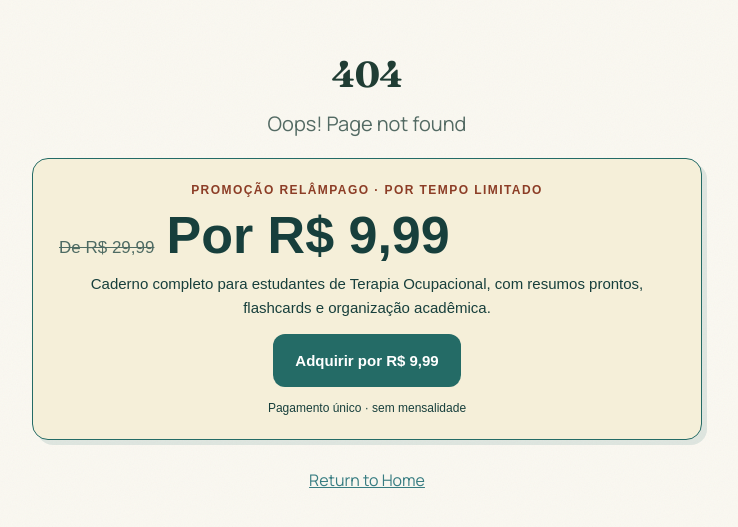
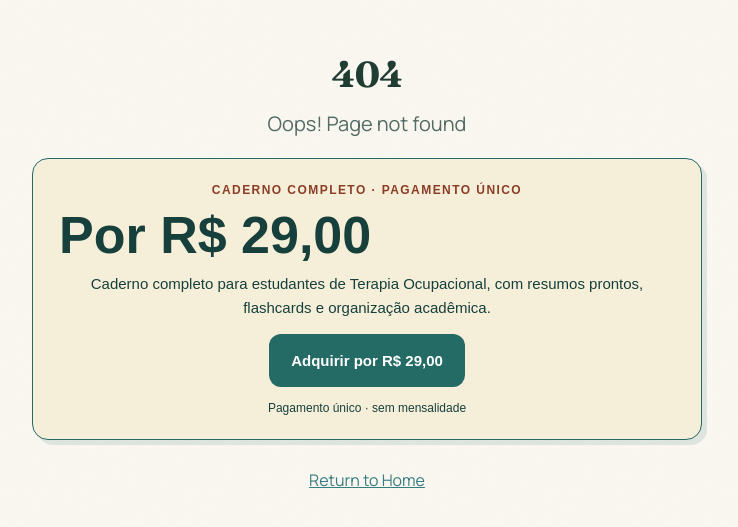
Before and after one commit to sarasantoscontas-dotcom/resumo-terapia-ocupacional-caderno, a website: page index.html in a window 1280 px wide. Shown: the part 127-654 px from the top of the page, without its empty margins (273-1011 px from the left). Drawn offline with Linux system fonts and the light colour scheme.

Commit message:
Restaura preço regular de R$ 29,00 e encerra promoção relâmpago

```diff
--- a/index.html
+++ b/index.html
@@ -46,5 +46,5 @@
 
 
 
-<script id="student-promo-mount">(()=>{const markup="<div class=\"flash-sale-math\" id=\"student-flash-sale\" aria-label=\"Promoção relâmpago\"><span class=\"sale-label\">Promoção relâmpago · por tempo limitado</span><div class=\"sale-price\"><del>De R$ 29,99</del><strong>Por R$ 9,99</strong></div><p>Caderno completo para estudantes de Terapia Ocupacional, com resumos prontos, flashcards e organização acadêmica.</p><a class=\"student-sale-button\" href=\"https://pay.cakto.com.br/i2cyf2c\" target=\"_blank\" rel=\"noopener noreferrer\">Adquirir por R$ 9,99</a><small>Pagamento único · sem mensalidade</small></div>";function mount(){if(document.getElementById('student-flash-sale'))return true;const h=document.querySelector('main h1,h1');if(!h)return false;const intro=h.parentElement.querySelector('p');(intro||h).insertAdjacentHTML('afterend',markup);return true;}if(!mount()){const observer=new MutationObserver(()=>{if(mount())observer.disconnect();});observer.observe(document.getElementById('root')||document.body,{childList:true,subtree:true});}})();</script></body>
+<script id="student-promo-mount">(()=>{const markup="<div class=\"flash-sale-math\" id=\"student-flash-sale\" aria-label=\"Caderno completo\"><span class=\"sale-label\">Caderno completo · pagamento único</span><div class=\"sale-price\"><strong>Por R$ 29,00</strong></div><p>Caderno completo para estudantes de Terapia Ocupacional, com resumos prontos, flashcards e organização acadêmica.</p><a class=\"student-sale-button\" href=\"https://pay.cakto.com.br/i2cyf2c\" target=\"_blank\" rel=\"noopener noreferrer\">Adquirir por R$ 29,00</a><small>Pagamento único · sem mensalidade</small></div>";function mount(){if(document.getElementById('student-flash-sale'))return true;const h=document.querySelector('main h1,h1');if(!h)return false;const intro=h.parentElement.querySelector('p');(intro||h).insertAdjacentHTML('afterend',markup);return true;}if(!mount()){const observer=new MutationObserver(()=>{if(mount())observer.disconnect();});observer.observe(document.getElementById('root')||document.body,{childList:true,subtree:true});}})();</script></body>
 </html>
```
